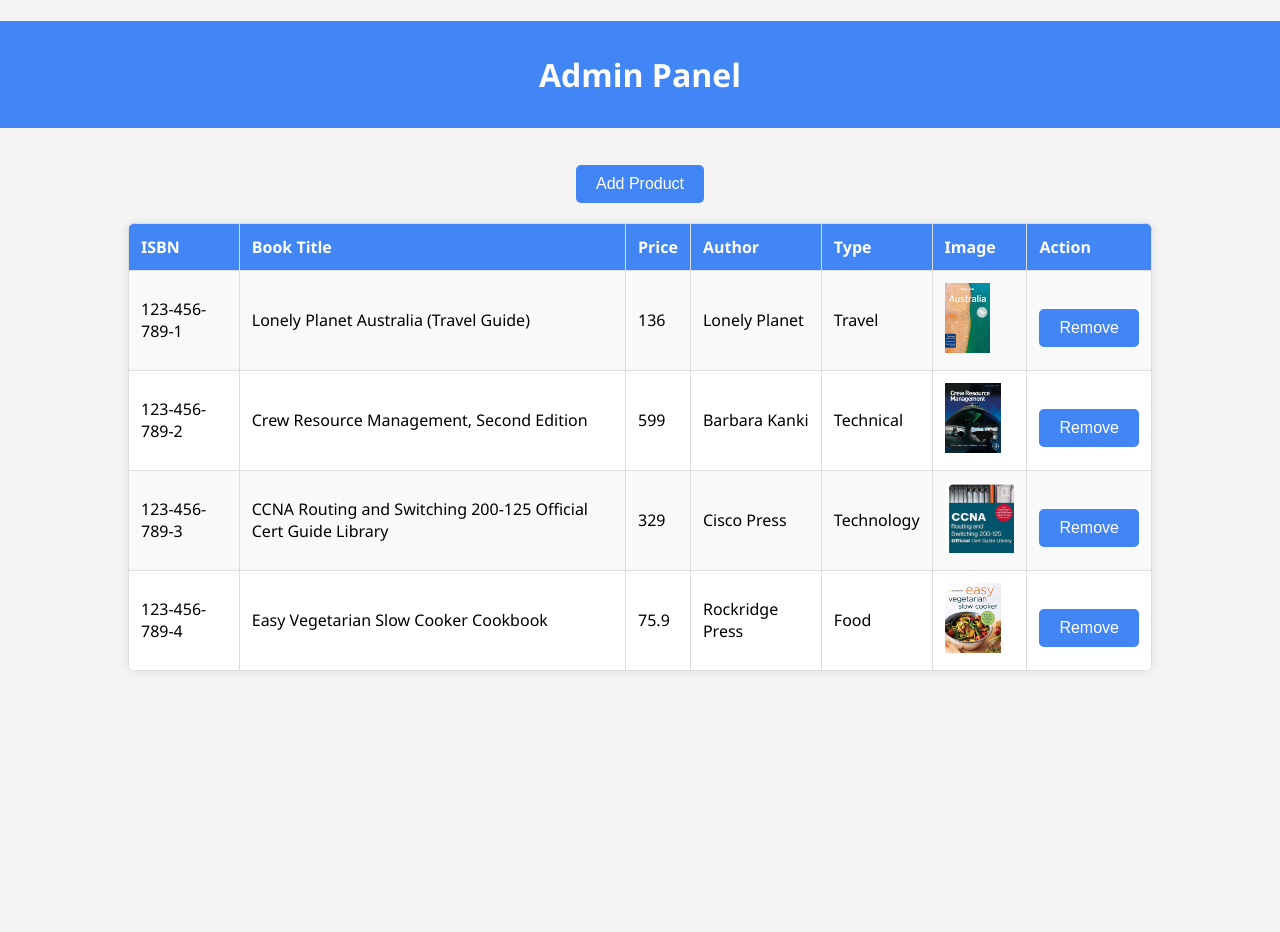
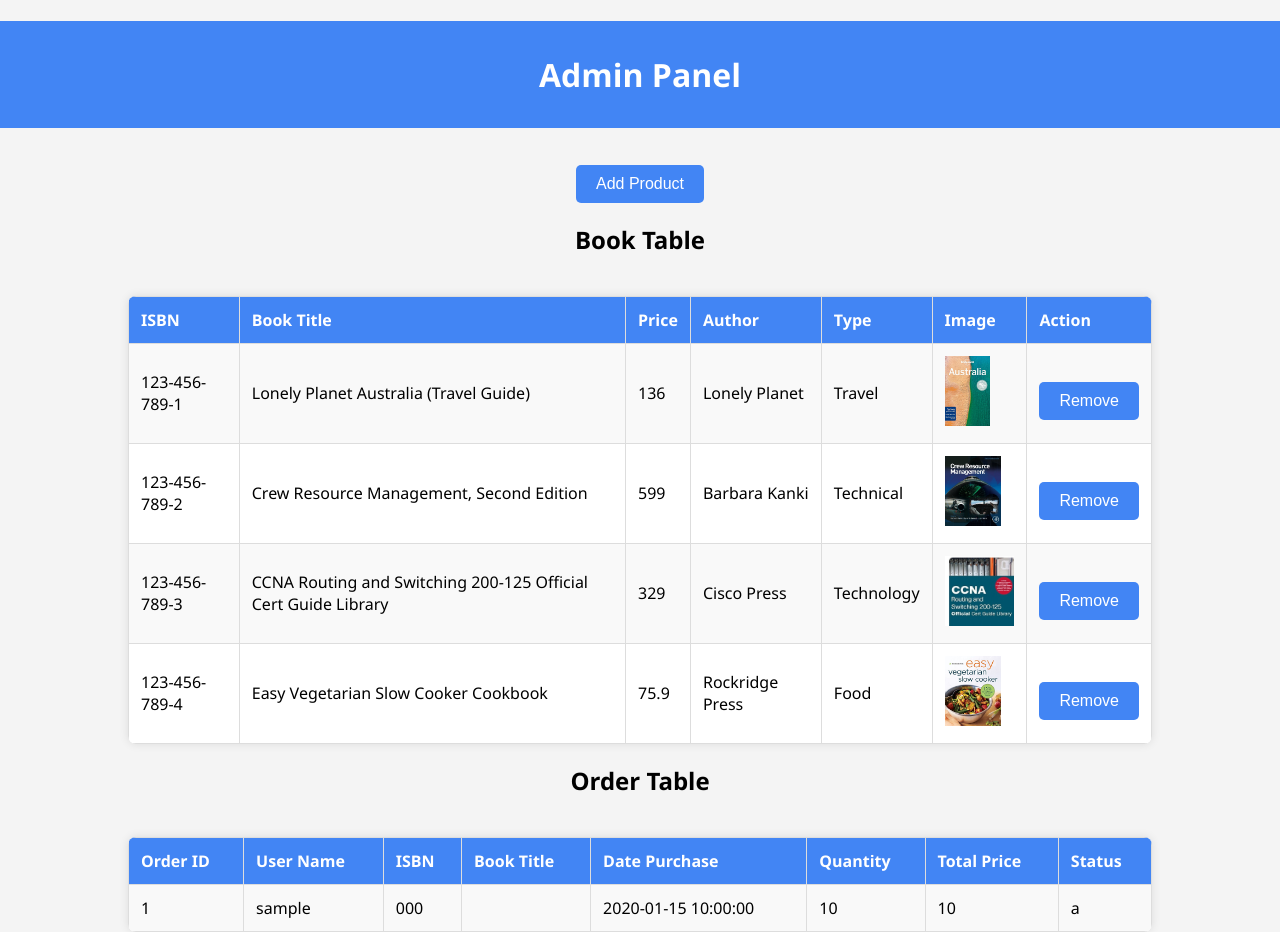
Before and after one commit to KaranShah-Conestoga/bookstore, a PHP site: page /admin_panel.php in a window 1280 px wide. Before the commit the page ends 671 px from the top, so only its background shows below. Run offline with PHP 8.4, Linux system fonts and the light colour scheme; data comes from the database, SQL or seed files in the repository; tables that the repository leaves empty hold one stand-in row (values such as "Sample post").

Commit message:
order in admin panel

```diff
--- a/admin_panel.php
+++ b/admin_panel.php
@@ -16,10 +16,17 @@ try {
         $stmt->execute();
     }
 
-    $stmt = $conn->prepare("SELECT * FROM Book");
-    $stmt->execute();
+    // Fetch Book data
+    $stmtBook = $conn->prepare("SELECT * FROM Book");
+    $stmtBook->execute();
+    $books = $stmtBook->fetchAll(PDO::FETCH_ASSOC);
 
-    $books = $stmt->fetchAll(PDO::FETCH_ASSOC);
+    // Fetch Order data
+    $stmtOrder = $conn->prepare("SELECT `Order`.OrderID, `Order`.UserName, `Order`.ISBN, `Order`.DatePurchase, `Order`.Quantity, `Order`.TotalPrice, `Order`.Status, Book.BookTitle
+        FROM `Order`
+        LEFT JOIN Book ON `Order`.ISBN = Book.ISBN");
+    $stmtOrder->execute();
+    $orders = $stmtOrder->fetchAll(PDO::FETCH_ASSOC);
 } catch (PDOException $e) {
     echo "Connection failed: " . $e->getMessage();
 }
@@ -104,6 +111,8 @@ try {
 <body>
     <h1>Admin Panel</h1>
     <button onclick="redirectToAddProduct()">Add Product</button>
+
+    <h2>Book Table</h2>
     <table>
         <tr>
             <th>ISBN</th>
@@ -132,6 +141,32 @@ try {
         <?php endforeach; ?>
     </table>
 
+    <h2>Order Table</h2>
+    <table>
+        <tr>
+            <th>Order ID</th>
+            <th>User Name</th>
+            <th>ISBN</th>
+            <th>Book Title</th>
+            <th>Date Purchase</th>
+            <th>Quantity</th>
+            <th>Total Price</th>
+            <th>Status</th>
+        </tr>
+        <?php foreach ($orders as $order) : ?>
+            <tr>
+                <td><?php echo $order['OrderID']; ?></td>
+                <td><?php echo $order['UserName']; ?></td>
+                <td><?php echo $order['ISBN']; ?></td>
+                <td><?php echo $order['BookTitle']; ?></td>
+                <td><?php echo $order['DatePurchase']; ?></td>
+                <td><?php echo $order['Quantity']; ?></td>
+                <td><?php echo $order['TotalPrice']; ?></td>
+                <td><?php echo $order['Status']; ?></td>
+            </tr>
+        <?php endforeach; ?>
+    </table>
+
     <script>
         function redirectToAddProduct() {
             window.location.href = 'add_product.php';
```
